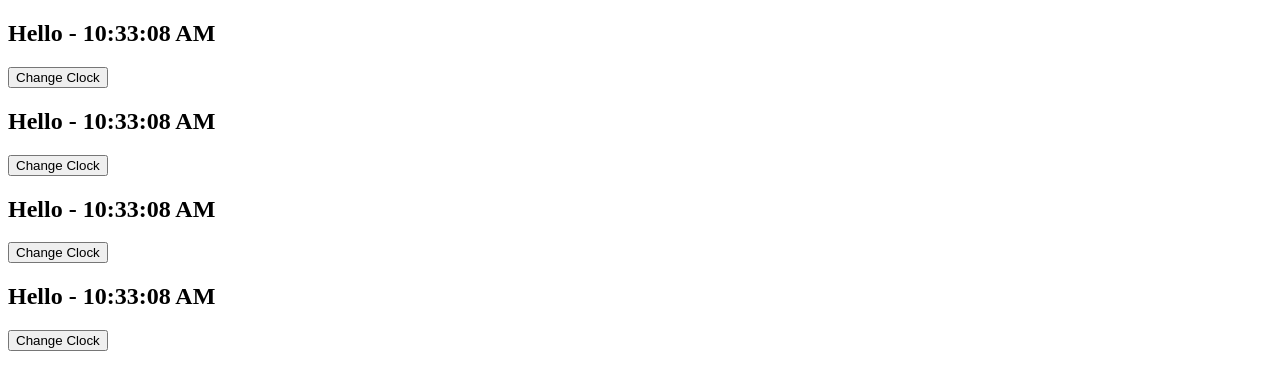
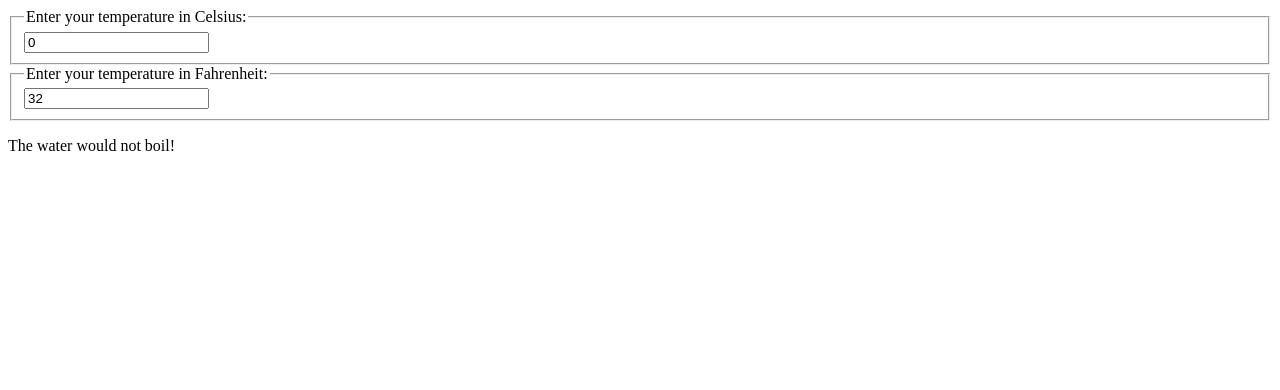
Before and after one commit to moazzamhossain7/react-basic-learning, a React (Create React App) app: page / in a window 1280 px wide. Shown: the top 390 px of the page. Built offline with nearby package versions, Linux system fonts and the light colour scheme.

Commit message:
form handling & lifting state up

```diff
--- a/src/App.js
+++ b/src/App.js
@@ -1,12 +1,14 @@
 // import Clock from './components/Clock';
-import ClockList from './components/ClockList';
+// import ClockList from './components/ClockList';
+// import Form from './components/Form';
+import Calculator from './components/Calculator';
 
 function App() {
-    const quantities = [1, 2, 3, 4];
+    // const quantities = [1, 2, 3, 4];
 
     return (
         <div>
-            <ClockList quantities={quantities} />
+            <Calculator />
         </div>
     );
 }
--- /dev/null
+++ b/src/components/BoilingVerdict.js
@@ -0,0 +1,6 @@
+export default function BoilingVerdict({ temperature }) {
+    if (temperature >= 100) {
+        return <p>The water would boil!</p>;
+    }
+    return <p>The water would not boil!</p>;
+}
--- /dev/null
+++ b/src/components/Calculator.js
@@ -0,0 +1,40 @@
+import React from 'react';
+import { convert, toCelsius, toFahrenheit } from '../lib/mixin';
+import BoilingVerdict from './BoilingVerdict';
+import TemperatureInput from './TemperatureInput';
+
+export default class Calculator extends React.Component {
+    state = {
+        temperature: 0,
+        scale: 'c',
+    };
+
+    handleChange = (e, scale) => {
+        this.setState({
+            temperature: e.target.value,
+            scale,
+        });
+    };
+
+    render() {
+        const { temperature, scale } = this.state;
+        const celsius = scale === 'f' ? convert(toCelsius, temperature) : temperature;
+        const fahrenheit = scale === 'c' ? convert(toFahrenheit, temperature) : temperature;
+
+        return (
+            <div>
+                <TemperatureInput
+                    scale="c"
+                    temperature={celsius}
+                    onTemperatureChange={this.handleChange}
+                />
+                <TemperatureInput
+                    scale="f"
+                    temperature={fahrenheit}
+                    onTemperatureChange={this.handleChange}
+                />
+                <BoilingVerdict temperature={temperature} />
+            </div>
+        );
+    }
+}
--- /dev/null
+++ b/src/components/Form.js
@@ -0,0 +1,80 @@
+import React from 'react';
+
+export default class Form extends React.Component {
+    state = {
+        name: '',
+        address: '',
+        terms: false,
+        gender: '',
+    };
+
+    handleInputChange = (e) => {
+        const { name } = e.target;
+        const value = e.target.type === 'checkbox' ? e.target.checked : e.target.value;
+
+        this.setState({
+            [name]: value,
+        });
+    };
+
+    handleFormSubmit = (e) => {
+        e.preventDefault();
+        console.log(this.state);
+    };
+
+    render() {
+        const { name, address, terms, gender } = this.state;
+
+        return (
+            <div>
+                <form onSubmit={this.handleFormSubmit}>
+                    <input
+                        type="text"
+                        name="name"
+                        value={name}
+                        onChange={this.handleInputChange}
+                        placeholder="Username"
+                    />
+                    <br />
+                    <br />
+                    <textarea
+                        name="address"
+                        rows="4"
+                        value={address}
+                        onChange={this.handleInputChange}
+                        placeholder="Enter address"
+                    />
+                    <br />
+                    <br />
+                    <input
+                        type="checkbox"
+                        name="terms"
+                        onChange={this.handleInputChange}
+                        value={terms}
+                    />
+                    Confirm Terms
+                    <br />
+                    <br />
+                    <input
+                        type="radio"
+                        name="gender"
+                        onChange={this.handleInputChange}
+                        value={gender}
+                    />
+                    Male &nbsp;
+                    <input
+                        type="radio"
+                        name="gender"
+                        onChange={this.handleInputChange}
+                        value={gender}
+                    />
+                    Female
+                    <br />
+                    <br />
+                    <br />
+                    <input type="submit" value="Submit" name="btn" />
+                </form>
+            </div>
+        );
+    }
+}
--- /dev/null
+++ b/src/components/TemperatureInput.js
@@ -0,0 +1,17 @@
+const scaleNames = {
+    c: 'Celsius',
+    f: 'Fahrenheit',
+};
+
+export default function TemperatureInput({ temperature, scale, onTemperatureChange }) {
+    return (
+        <fieldset>
+            <legend>Enter your temperature in {scaleNames[scale]}:</legend>
+            <input
+                type="text"
+                value={temperature}
+                onChange={(e) => onTemperatureChange(e, scale)}
+            />
+        </fieldset>
+    );
+}
--- /dev/null
+++ b/src/lib/mixin.js
@@ -0,0 +1,18 @@
+export function toCelsius(temperature) {
+    return ((temperature - 32) * 5) / 9;
+}
+
+export function toFahrenheit(temperature) {
+    return (temperature * 9) / 5 + 32;
+}
+
+export function convert(convertTo, temperature) {
+    const input = parseFloat(temperature);
+
+    if (Number.isNaN(input)) {
+        return '';
+    }
+    const result = convertTo(input);
+    const output = Math.round(result * 1000) / 1000;
+    return output.toString();
+}
```
